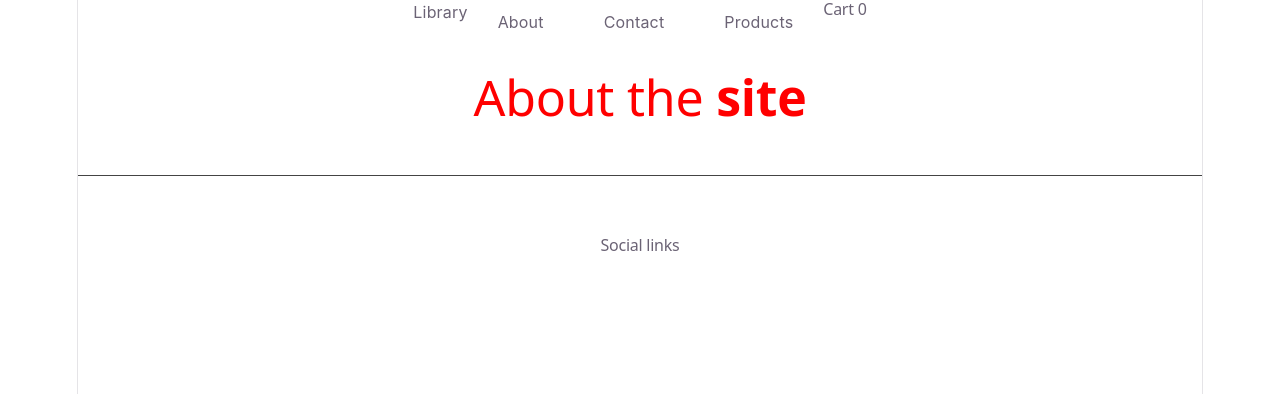
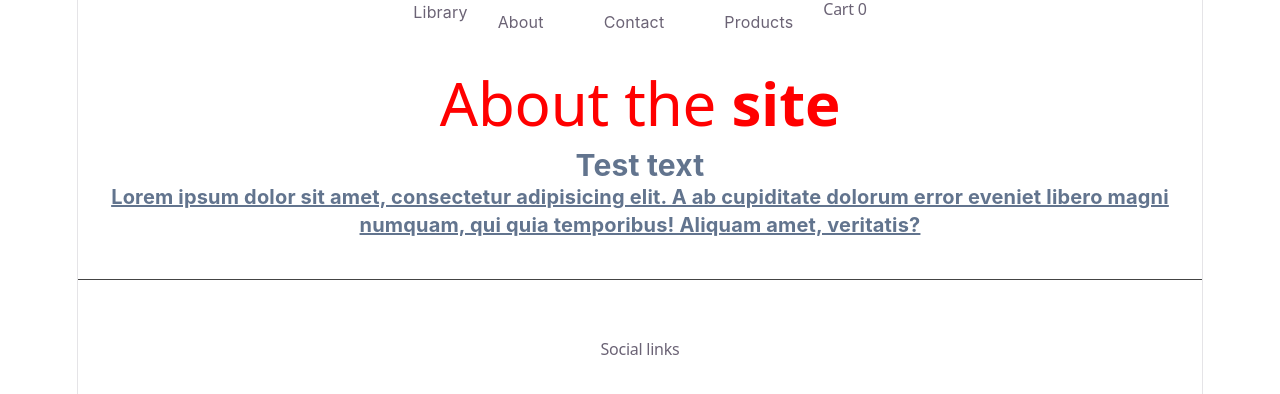
Before and after one commit to LexiconGroup61/react-frontend, a React (Vite) app: page / in a window 1280 px wide. Shown: the top 394 px of the page. Built offline with nearby package versions, Linux system fonts and the light colour scheme.

Commit message:
Tailwind

```diff
--- a/src/App.jsx
+++ b/src/App.jsx
@@ -22,8 +22,11 @@ function App() {
             cart = {shoppingCart}
         />
         <Main switcher={switcher} addToCart={addToCart}/>
-
-        <Footer />
+        <div className="relative">
+        <p className="xl:text-slate-500 text-orange-600 sm:font-bold text-3xl">Test text</p>
+        <p className="text-slate-500 font-bold text-xl underline">Lorem ipsum dolor sit amet, consectetur adipisicing elit. A ab cupiditate dolorum error eveniet libero magni numquam, qui quia temporibus! Aliquam amet, veritatis?</p>
+        </div>
+            <Footer />
     </>
   )
 }
--- a/src/components/About.jsx
+++ b/src/components/About.jsx
@@ -3,7 +3,6 @@ import styled from 'styled-components'
 
 
 const Headline = styled.h2`
-    font-size: 50px;
     color: red;
     font-weight: lighter;
     & span {
@@ -15,7 +14,7 @@ const Headline = styled.h2`
 const About = () => {
     return (
         <div>
-            <Headline>About the <span>site</span></Headline>
+            <Headline className="md:text-6xl text-3xl">About the <span>site</span></Headline>
         </div>
     );
 };
```
Also changed, not shown: 1 other file (tests, documents, lock files or other folders).
